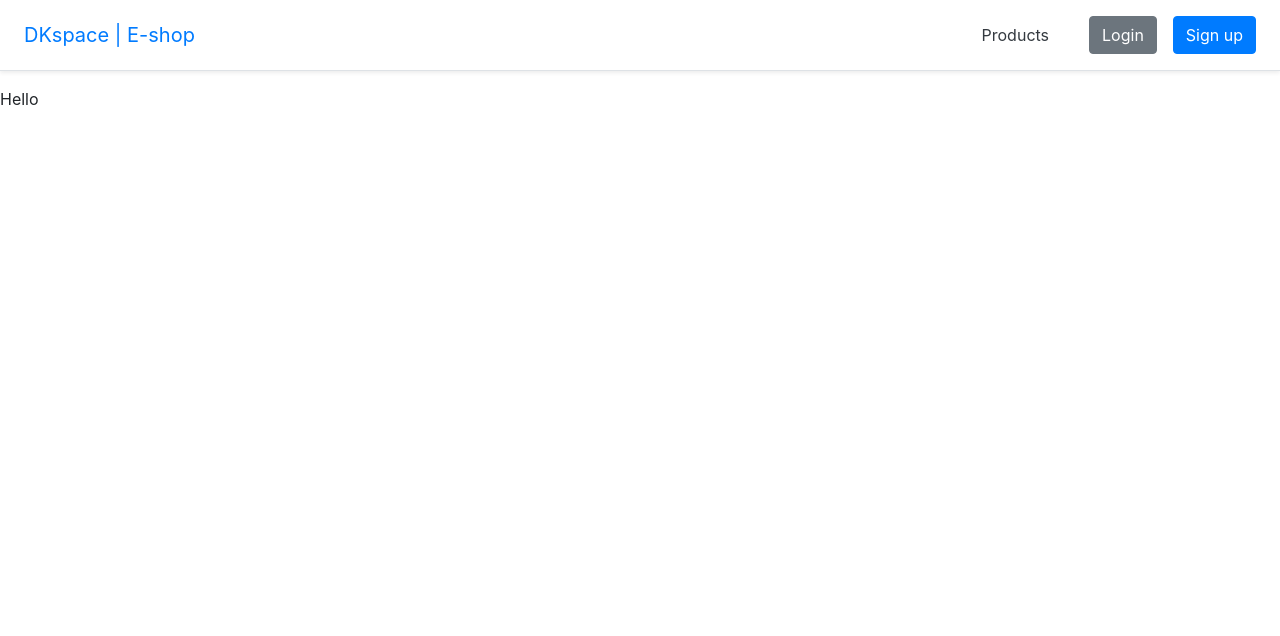
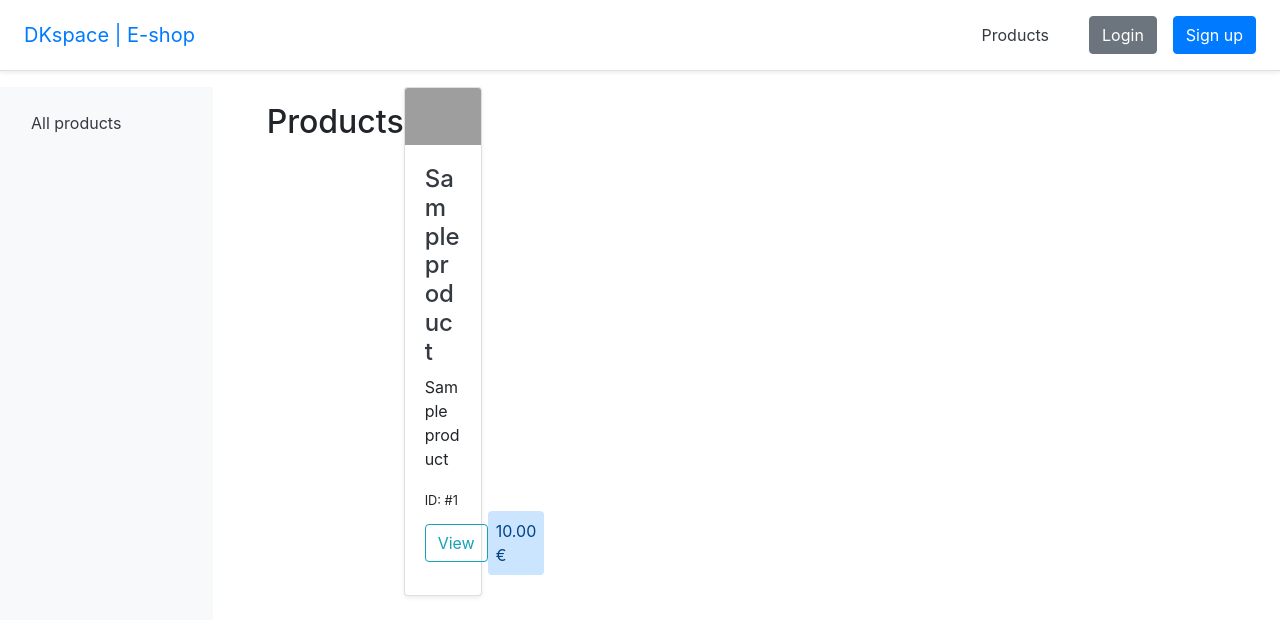
Before and after one commit to xkorman/DBS-ESHOP, a Flask app: page / in a window 1280 px wide. Shown: the top 636 px of the page. Run offline with Flask 2, Linux system fonts and the light colour scheme; a database or web service that is not in the repository returns one stand-in record (values such as "Sample title"); some libraries are stand-ins or nearby versions; grey boxes are pictures that could not be loaded.

Commit message:
Added list of product with pagination(v1)

```diff
--- a/app.py
+++ b/app.py
@@ -1,7 +1,9 @@
 import os
+import random
 from datetime import date
 from functools import wraps
 
+from PIL import Image
 from faker import Faker
 from flask import Flask, render_template, request, redirect, url_for, flash, session
 from flask_wtf.file import FileAllowed, FileRequired, FileField
@@ -19,11 +21,6 @@
 app = Flask(__name__)
 app.secret_key = "898911"
 app.config['UPLOAD_FOLDER'] = UPLOAD_FOLDER
-
-
-@app.route('/')
-def homepage():
-    return render_template("index.html")
 
 
 class RegistrationForm(Form):
@@ -163,18 +160,44 @@
         return render_template("login.html")
 
 
+@app.route('/', methods=['GET'], defaults={"page": 1})
+@app.route('/<int:page>', methods=['GET'])
+def index(page):
+    c, conn = connection()
+    page = page
+    per_page = 20
+    start = (page - 1) * per_page
+    end = per_page
+    c.execute('SELECT * FROM product ORDER BY product_id OFFSET (%s) ROWS FETCH NEXT %s ROWS ONLY', (start, end))
+    products = c.fetchall()
+    # print("Result......", users)
+    return render_template("products.html", products=products)
+
+
 @app.route('/products/')
 def products_page():
     products = None
+    categories = None
     try:
         c, conn = connection()
         c.execute("SELECT * FROM product ORDER BY product_id")
         products = c.fetchall()
-        return render_template("products.html", products=products)
+        c.execute("SELECT * FROM category ORDER BY category_id")
+        categories = c.fetchall()
+        return render_template("products.html", products=products, categories=categories)
 
     except Exception as e:
         flash(e)
-        return render_template("products.html", products=products)
+        return render_template("products.html", products=products, categories=categories)
+
+
+@app.route('/products/filter/<category_id>')
+def products_page_filter(category_id):
+    c, conn = connection()
+    c.execute('SELECT * FROM product WHERE cid=%s', category_id)
+    products = c.fetchall()
+    print(f"{products}")
+    return render_template("products.html", products=products)
 
 
 @app.route('/dashboard/')
@@ -315,26 +338,31 @@
         if request.method == 'POST':
 
             product_name = form.product_name.data
-            price = form.product_price.data
+            price = form.product_price._value()
             product_description = form.product_description.data
             file = request.files['product_image']
             if file is not None:
-                filename = secure_filename(file.filename)
-                pathname = '/static/images/products/' + filename
+                c.execute("SELECT nextval('product_product_id_seq')")
+                id = c.fetchone()
+                filename = str(id[0]) + '_' + file.filename
+                pathname = '/static/images/products/thumbs/' + filename
             else:
-                pathname = ''
+                id = 0
+                pathname = '../default.jpg'
             bid = form.bid.data
             cid = form.cid.data
-
             c.execute(
                 'INSERT INTO product(product_name, product_price, product_description, product_image, bid, cid) '
                 'VALUES (%s, %s, %s, %s, %s, %s)',
-                (product_name, int(price), product_description, pathname, int(bid), int(cid)))
+                (product_name, float(price), product_description, pathname, bid, cid))
             conn.commit()
 
             flash("Product has been added")
             if file.filename is not '':
+                filename = str(id[0]) + '_' + file.filename
                 file.save(os.path.join(app.config['UPLOAD_FOLDER'], filename))
+                im = Image.open(os.path.join(app.config['UPLOAD_FOLDER'] + filename))
+                crop_image(im, filename)
 
             c.close()
             conn.close()
@@ -375,18 +403,22 @@
             cid = form.cid.data
 
             if file.filename is not '':
-                filename = secure_filename(file.filename)
-                pathname = '/static/images/products/' + filename
+                filename = str(product[0]) + '_' + file.filename
+                pathname = '/static/images/products/thumbs/' + filename
 
                 c.execute('UPDATE product SET product_name = %s, product_price=%s, product_description=%s, '
                           'product_image=%s, bid=%s, cid=%s '
-                          'WHERE product_id=%s', (product_name, price, product_description, pathname, bid, cid,
+                          'WHERE product_id=%s', (product_name, float(price), product_description, pathname, bid, cid,
                                                   product[0]))
+
+                file.save(os.path.join(app.config['UPLOAD_FOLDER'], filename))
+                im = Image.open(os.path.join(app.config['UPLOAD_FOLDER'] + filename))
+                crop_image(im, filename)
             else:
 
                 c.execute('UPDATE product SET product_name = %s, product_price=%s, product_description=%s, '
                           'bid=%s, cid=%s '
-                          'WHERE product_id=%s', (product_name, price, product_description, bid, cid, product[0]))
+                          'WHERE product_id=%s', (product_name, float(price), product_description, bid, cid, product[0]))
 
             conn.commit()
 
@@ -435,7 +467,6 @@
     try:
 
         if request.method == 'POST' and form.validate():
-
             brand_name = form.brand_name.data
             quality = form.quality._value()
             brand_description = form.brand_description.data
@@ -529,7 +560,6 @@
     try:
 
         if request.method == 'POST' and form.validate():
-
             brand_name = form.brand_name.data
             brand_description = form.brand_description.data
 
@@ -603,8 +633,7 @@
     products = None
     c, conn = connection()
 
-    c.execute('SELECT * FROM "order" WHERE user_id=%s AND open=True' % session['user_id'])
-    orders = c.fetchone()
+    orders = find_order(c)
 
     if orders is not None:
         id = orders[0]
@@ -619,19 +648,26 @@
         return render_template("cart.html", products=products, order_info=orders)
 
 
+def find_order(c):
+    c.execute('SELECT * FROM "order" WHERE user_id=%s AND open=True' % session['user_id'])
+    orders = c.fetchone()
+
+    return orders
+
+
 @app.route('/cart/update', methods=['POST'])
 @login_required
 def cart_update_count():
     c, conn = connection()
     count = request.form['count']
-    id = request.form['order_item_id']
+    order_item_id = request.form['order_item_id']
     try:
         if request.method == 'POST':
 
             if count != '0':
-                c.execute('UPDATE order_item SET "count"=%s WHERE order_item_id=%s', (count, id))
+                c.execute('UPDATE order_item SET "count"=%s WHERE order_item_id=%s', (count, order_item_id))
             else:
-                c.execute('DELETE FROM order_item WHERE order_item_id=%s', [id])
+                c.execute('DELETE FROM order_item WHERE order_item_id=%s', [order_item_id])
 
             conn.commit()
             c.close()
@@ -649,7 +685,6 @@
 
     try:
         if request.method == 'POST':
-
             c.execute('UPDATE "order" SET "date"=%s, price=%s, "open"=%s WHERE order_id=%s',
                       (date.today().strftime('%Y/%m/%d'), request.form['price_of_order'], False,
                        request.form['order_id']))
@@ -663,12 +698,97 @@
         flash(f"{e}")
         return redirect(url_for('cart_page'))
 
-# def do_faker():
-#     faker = Faker('cz_CZ')
-#     print(f"{faker.region(), faker.address(), faker.email()}")
-#
-#
-# do_faker()
+
+def find_product(c, product_id, order_id):
+    c.execute('SELECT order_id FROM order_item WHERE product_id=%s AND order_id=%s', (product_id, order_id))
+    orders = c.fetchone()
+
+    return orders
+
+
+@app.route('/cart/add', methods=['POST'])
+@login_required
+def cart_page_add():
+    c, conn = connection()
+
+    orders = find_order(c)
+    product_id = request.form['product_id']
+    try:
+        if orders is not None:
+            print(f"{find_product(c, product_id, orders[0])}")
+            if find_product(c, product_id, orders[0]) is None:
+                c.execute('INSERT INTO order_item(product_id, order_id, count) VALUES (%s, %s, %s)',
+                          (product_id, orders[0], 1))
+            else:
+                c.execute('UPDATE order_item SET count=count + 1 WHERE product_id=%s AND order_id=%s',
+                          (product_id, orders[0]))
+
+        else:
+            c.execute('INSERT INTO "order"(user_id) VALUES (%s)' % session['user_id'])
+
+            conn.commit()
+            orders = find_order(c)
+            c.execute('INSERT INTO order_item(product_id, order_id, count) VALUES (%s, %s, %s)',
+                      (request.form['product_id'], orders[0], 1))
+        conn.commit()
+        c.close()
+        conn.close()
+
+        flash("Added to cart")
+        return redirect(url_for('products_page'))
+
+    except Exception as e:
+        print(f"{e}")
+        flash(f"{e}")
+        return redirect(url_for('products_page'))
+
+
+def crop_image(image, filename):
+    width = image.size[0]
+    height = image.size[1]
+    aspect = width / float(height)
+
+    ideal_width = 300
+    ideal_height = 200
+
+    ideal_aspect = ideal_width / float(ideal_height)
+    if aspect > ideal_aspect:
+        # Then crop the left and right edges:
+        new_width = int(ideal_aspect * height)
+        offset = (width - new_width) / 2
+        resize = (offset, 0, width - offset, height)
+    else:
+        # ... crop the top and bottom:
+        new_height = int(width / ideal_aspect)
+        offset = (height - new_height) / 2
+        resize = (0, offset, width, height - offset)
+
+    thumb = image.crop(resize).resize((ideal_width, ideal_height), Image.ANTIALIAS)
+    thumb.save(os.path.join(app.config['UPLOAD_FOLDER'] + '/thumbs/', filename))
+
+
+def do_faker():
+     faker = Faker('cz_CZ')
+     c, conn = connection()
+     for i in range(100):
+        product_names = faker.words()
+        product_name = ''.join(product_names)
+        price = round(random.uniform(1, 10000), 2)
+        product_description = faker.sentence()
+        pathname = '/static/images/products/default.jpg'
+        bid = int(round(random.uniform(1, 3), 0))
+        cid = int(round(random.uniform(1, 4), 0))
+
+        c.execute(
+            'INSERT INTO product(product_name, product_price, product_description, product_image, bid, cid) '
+            'VALUES (%s, %s, %s, %s, %s, %s)',
+            (product_name, price, product_description, pathname, bid, cid))
+        conn.commit()
+
+        print(f"{product_name, price, product_description, pathname, bid, cid}")
+
+
+#do_faker()
 
 
 if __name__ == '__main__':
--- a/templates/dash_products.html
+++ b/templates/dash_products.html
@@ -24,7 +24,7 @@
       <td>{{ product[0] }}</td>
       <td>{{ product[1] }}</td>
       <td>{{ product[2] }}</td>
-      <td>{{ product[3][:50] }} {% if product[3]|length > 50 %}... {% endif %}</td>
+      <td>{{ product[3][:50] }}{% if product[3]|length > 50 %}... {% endif %}</td>
       <td>{{ product[7] }}</td>
       <td>{{ product[8] }}</td>
       <td><a class="btn btn-primary" href="/dashboard/products/{{ product[0] }}/">EDIT</a></td>
--- a/templates/products.html
+++ b/templates/products.html
@@ -1,31 +1,28 @@
-{% extends "header.html" %}
-{% block body %}
-<div class="album py-5 bg-light">
-    <div class="container">
-        <h2 class="my-3">Products</h2>
-
+{% extends "products_header.html"  %}
+{% block products %}
         {% if products != None %}
 
             <div class="row">
 
             {% for product in products %}
-                <div class="col-md-4">
+                <div class="col-md-3">
                     <div class="card mb-4 shadow-sm">
-                        <img src="../{{ product[4] }}" class="card-img-top s img-fluid" alt="{{ product[0] }}_img">
+                        <img src="{{ product[4] }}" class="card-img-top s img-fluid" alt="{{ product[0] }}_img">
                     <div class="card-body">
-                        <h4>{{ product[1] }}</h4>
-                        <p class="card-text">{{ product[3] }}</p>
+                        <h4><a href="/products/{{ product[0] }}" class="text-dark">{{ product[1] }}</a></h4>
+                        <p class="card-text">{{ product[3][:100] }}{% if product[3]|length > 100 %}... {% endif %}</p>
                         <small>ID: #{{ product[0] }}</small>
                         <div class="d-flex justify-content-between align-items-center">
-                            <div class="btn-group">
                             <button type="button" class="btn btn btn-outline-info">View</button>
                                 {% if 'logged-in' in session %}
-                                    <button type="button" class="btn btn btn-outline-success">
-                                        <span class="glyphicon glyphicon-shopping-cart" aria-hidden="true">BUY</span>
-                                    </button>
+                                    <form action="/cart/add" method="post">
+                                        <input type="hidden" name="product_id" value="{{ product[0] }}">
+                                        <button type="submit" class="btn btn btn-outline-success">
+                                            <span class="glyphicon glyphicon-shopping-cart" aria-hidden="true">Add to cart</span>
+                                        </button>
+                                    </form>
                                 {% endif %}
-                            </div>
-                            <div class="aler alert-primary p-2 rounded" role="alert">{{ product[2] }} €</div>
+                            <div class="aler alert-primary p-2 rounded" role="alert">{{ '%0.2f' % product[2] }} €</div>
                         </div>
                     </div>
                 </div>
@@ -36,7 +33,4 @@
             <h3>None of products</h3>
         {% endif %}
 
-    </div>
-</div>
-
 {% endblock %}
--- /dev/null
+++ b/templates/products_header.html
@@ -0,0 +1,40 @@
+{% extends "header.html" %}
+{% block body %}
+<div class="container-fluid">
+  <div class="row">
+    <nav class="col-md-2 d-none d-md-block pt-3 bg-light sidebar">
+      <div class="sidebar-sticky">
+        <ul class="nav flex-column">
+          <li class="nav-item">
+            <a class="nav-link text-dark" href="/products/">
+              <span data-feather="home"></span>
+              All products <span class="sr-only"></span>
+            </a>
+          </li>
+            {% if categories != None %}
+                {% for category in categories %}
+                    <li class="nav-item">
+                        <a class="nav-link text-dark" href="/products/filter/{{ category[0] }}" >
+                            {{ category[1] }}
+                        </a>
+                    </li>
+                {% endfor %}
+            {% endif %}
+
+        </ul>
+      </div>
+    </nav>
+
+    <main role="main" class="col-md-9 ml-sm-auto col-lg-9 m-auto ">
+    <div class="row">
+        <h2 class="my-3">Products</h2>
+
+            {% block products %}
+            {% endblock %}
+
+    </div>
+    </main>
+</div>
+</div>
+
+{% endblock %}
```
Also changed, not shown: templates/dash_products_update.html (+11 -4 lines).
